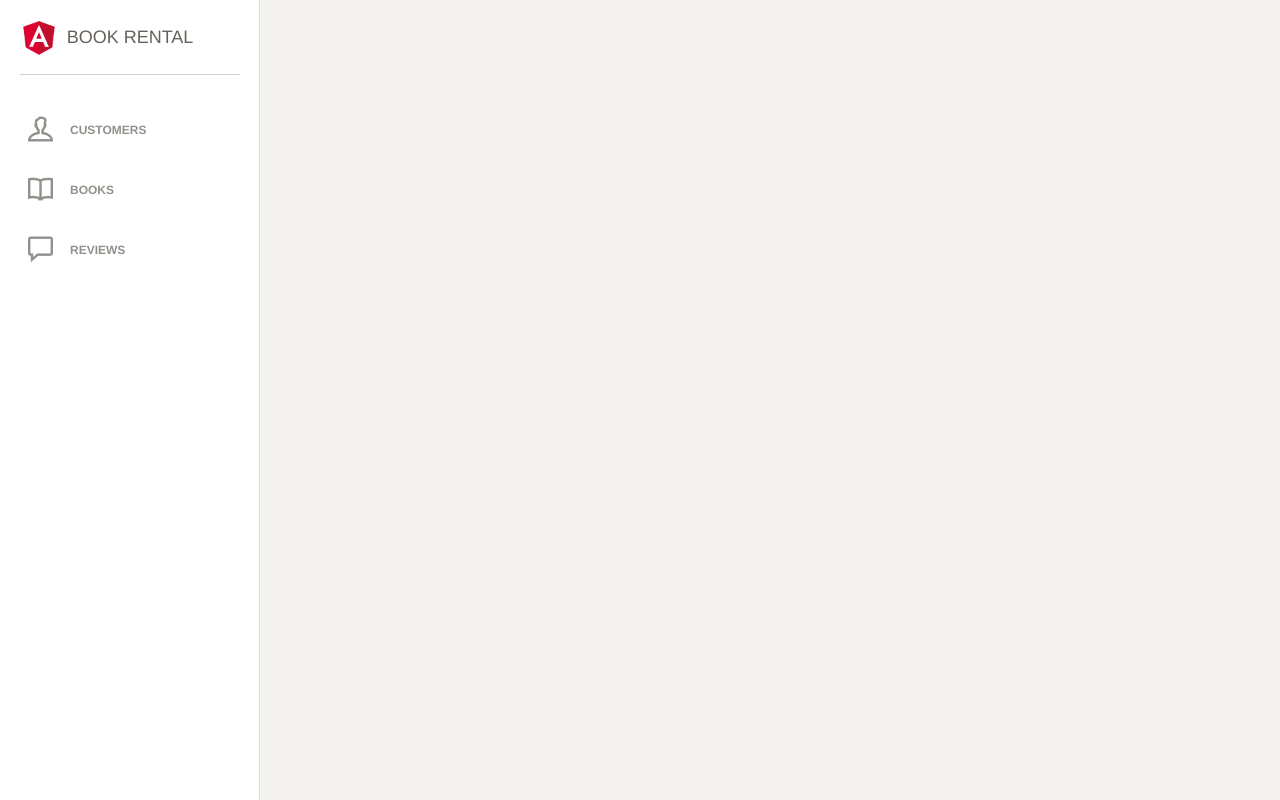
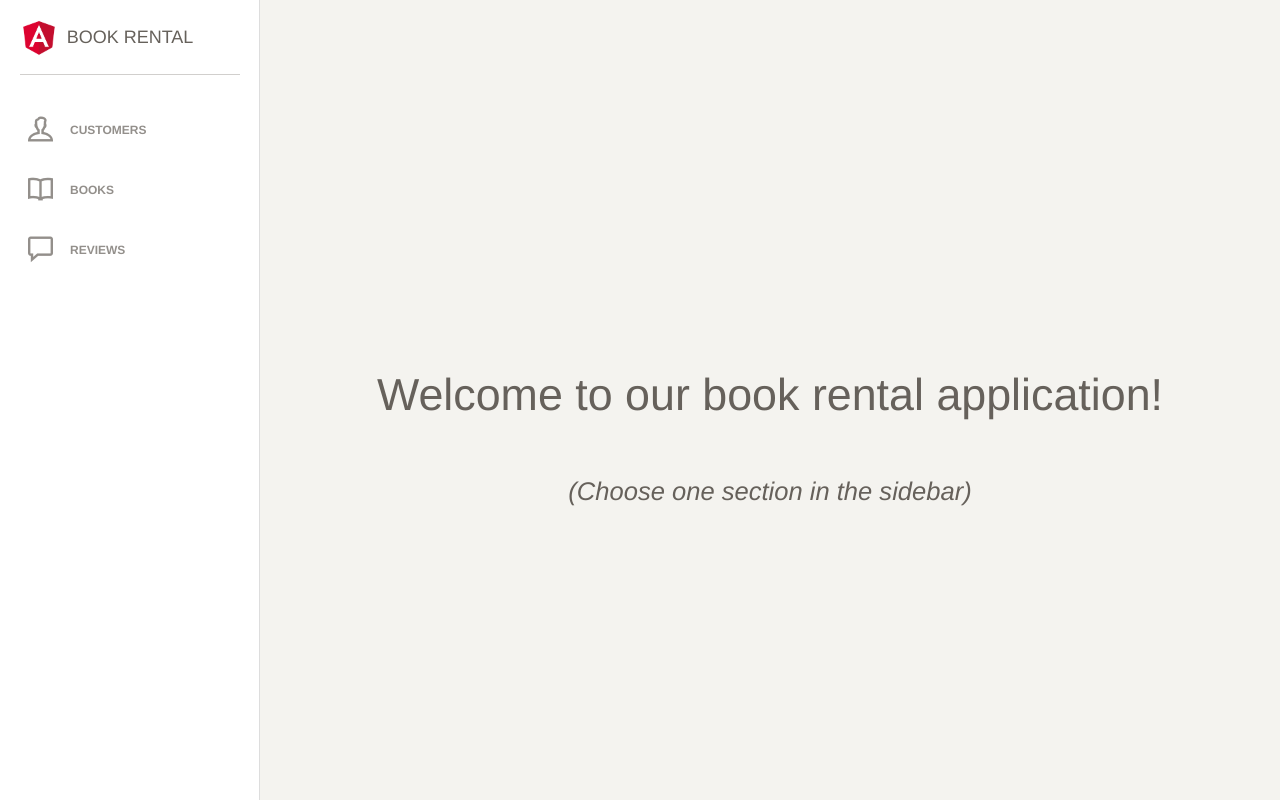
Before and after one commit to gsemaz/bookrental, an Angular app: page /home in a window 1280 px wide. Before the commit this address led to /. Built offline with nearby package versions, Linux system fonts and the light colour scheme; a web font is replaced by a local one.

Commit message:
:bug: Init fixed :sparkles: Home component added

```diff
--- a/src/app/app.module.ts
+++ b/src/app/app.module.ts
@@ -9,11 +9,13 @@ import { SidebarComponent } from './sidebar/sidebar.component';
 import { BookModule } from './book/book.module';
 import { CustomerModule } from './customers/customer.module';
 import { ReviewModule } from './review/review.module';
+import { HomeComponent } from './home/home.component';
 
 @NgModule({
   declarations: [
     AppComponent,
     SidebarComponent,
+    HomeComponent,
   ],
   imports: [
     // TODO: Remove FormsModule, AppRoutingModule (just everything that isn't directly used anymore) when subrouting is ready for every entity.
--- a/src/app/book/book-edit/book-edit.component.ts
+++ b/src/app/book/book-edit/book-edit.component.ts
@@ -20,6 +20,8 @@ export class BookEditComponent implements OnInit {
   constructor(private fb: FormBuilder, private bookService: BookService, private router: Router, private activatedRoute: ActivatedRoute) {}
 
   ngOnInit(): void {
+    this.book = { "id": -1, "title": "", "author": "", "userID": 0, "loanDate": "", "returnDate": "" }; // dummy init preventing undefined behaviour
+
     this.fetchQueryParams();
     this.form = this.fb.group({
       'author': ['', [Validators.minLength(1), Validators.required]],
@@ -43,7 +45,6 @@ export class BookEditComponent implements OnInit {
 
   showAddForm(): void {
     this.displayAddForm = true;
-    this.book = { "id": -1, "title": "", "author": "", "userID": 0, "loanDate": "", "returnDate": "" };
     this.getNextId();
   }
 
--- a/src/app/customers/customer-edit/customer-edit.component.ts
+++ b/src/app/customers/customer-edit/customer-edit.component.ts
@@ -20,6 +20,8 @@ export class CustomerEditComponent implements OnInit {
   constructor(private formBuilder: FormBuilder, private customerService: CustomerService, private router: Router, private activatedRoute: ActivatedRoute) { }
 
   ngOnInit(): void {
+    this.customer = { "id": -1, "firstname": "", "lastname": ""};   // dummy init preventing undefined behaviour
+
     this.fetchQueryParams();
     this.form = this.formBuilder.group({
       'firstname': ['', [Validators.minLength(1), Validators.required]],
@@ -40,7 +42,6 @@ export class CustomerEditComponent implements OnInit {
 
   showAddForm(): void {
     this.displayAddForm = true;
-    this.customer = { "id": -1, "firstname": "", "lastname": ""};
     this.getNextId();
   }
 
--- /dev/null
+++ b/src/app/home/home.component.css
@@ -0,0 +1,8 @@
+.home {
+    width: 100%;
+    height: 800px;
+    display: flex;
+    flex-direction: column;
+    justify-content: center;
+    align-items: center;
+}
--- /dev/null
+++ b/src/app/home/home.component.html
@@ -0,0 +1,5 @@
+<div class="home">
+    <h1>{{welcomeMessage}}</h1>
+    <br>
+    <i><h3>{{info}}</h3></i>
+</div>
--- /dev/null
+++ b/src/app/home/home.component.ts
@@ -0,0 +1,20 @@
+import { Component, OnInit } from '@angular/core';
+
+@Component({
+  selector: 'app-home',
+  templateUrl: './home.component.html',
+  styleUrls: ['./home.component.css']
+})
+export class HomeComponent implements OnInit {
+
+  welcomeMessage: string;
+  info: string;
+
+  constructor() { }
+
+  ngOnInit(): void {
+    this.welcomeMessage = 'Welcome to our book rental application!';
+    this.info = '(Choose one section in the sidebar)';
+  }
+
+}
--- a/src/app/review/review-edit/review-edit.component.ts
+++ b/src/app/review/review-edit/review-edit.component.ts
@@ -20,6 +20,16 @@ export class ReviewEditComponent implements OnInit {
   constructor(private builder: FormBuilder, private reviewService: ReviewService, private router: Router, private activatedRoute: ActivatedRoute) { }
 
   ngOnInit(): void {
+    this.review = {   // dummy init preventing undefined behaviour
+      "id": -1,
+      "bookID": null,
+      "userID": null,
+      "text": "",
+      "reviewTitle": "",
+      "date": "",
+      "stars": null
+    };
+
     this.getQueryId();
     this.form = this.builder.group({
       'bookID':       ['', [Validators.min(1), Validators.required]],
@@ -36,15 +46,6 @@ export class ReviewEditComponent implements OnInit {
       this.selectedId = queryParams.get('id');
       if (this.selectedId === '-1' || !this.selectedId) {
         this.isAdd = true;
-        this.review = {
-          "id": -1,
-          "bookID": null,
-          "userID": null,
-          "text": "",
-          "reviewTitle": "",
-          "date": "",
-          "stars": null
-        };
         this.getNextId();
       } else
         this.getReview(this.selectedId);
--- a/src/app/shared/services/book.service.ts
+++ b/src/app/shared/services/book.service.ts
@@ -26,8 +26,6 @@ export class BookService {
         } else if (title.length != 0) {
             params = new HttpParams().set('title', title);
         }
-
-        console.log(params);
 
         const headers = new HttpHeaders().set('Accept', 'application/json');
 
--- a/src/app/sidebar/sidebar.component.html
+++ b/src/app/sidebar/sidebar.component.html
@@ -1,6 +1,6 @@
 <div class="sidebar-wrapper">
     <div class="logo">
-        <a class="simple-text">
+        <a class="simple-text" routerLink="/home">
             <div class="logo-img">
                 <img src="../../assets/img/angular2-logo.png" alt="">
             </div>
```
Also changed, not shown: src/app/app-routing.module.ts (+5 -4 lines), 1 other file (tests, documents, lock files or other folders).
